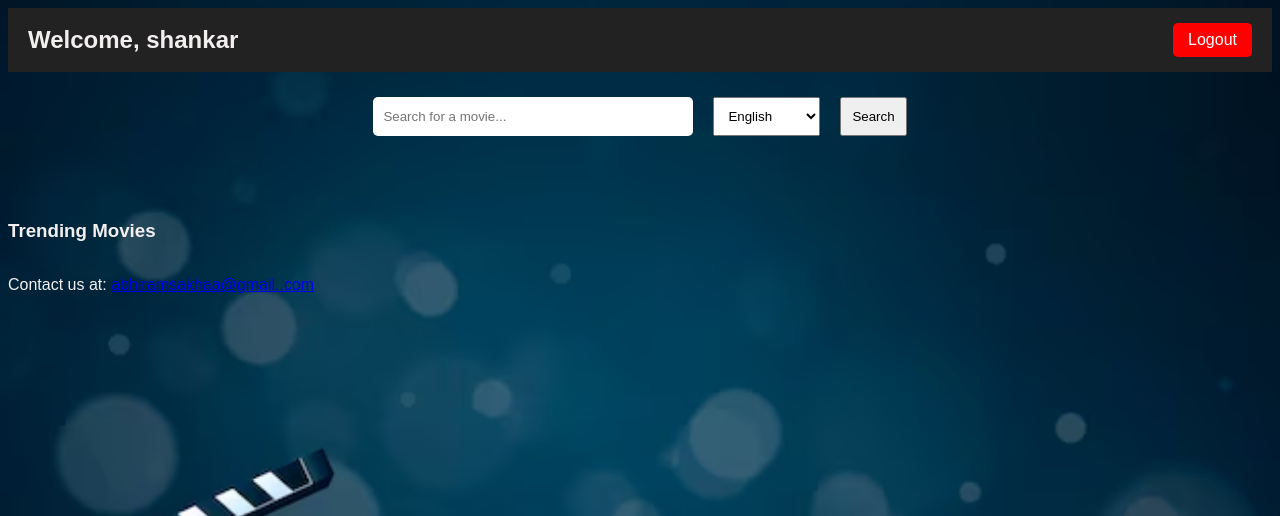
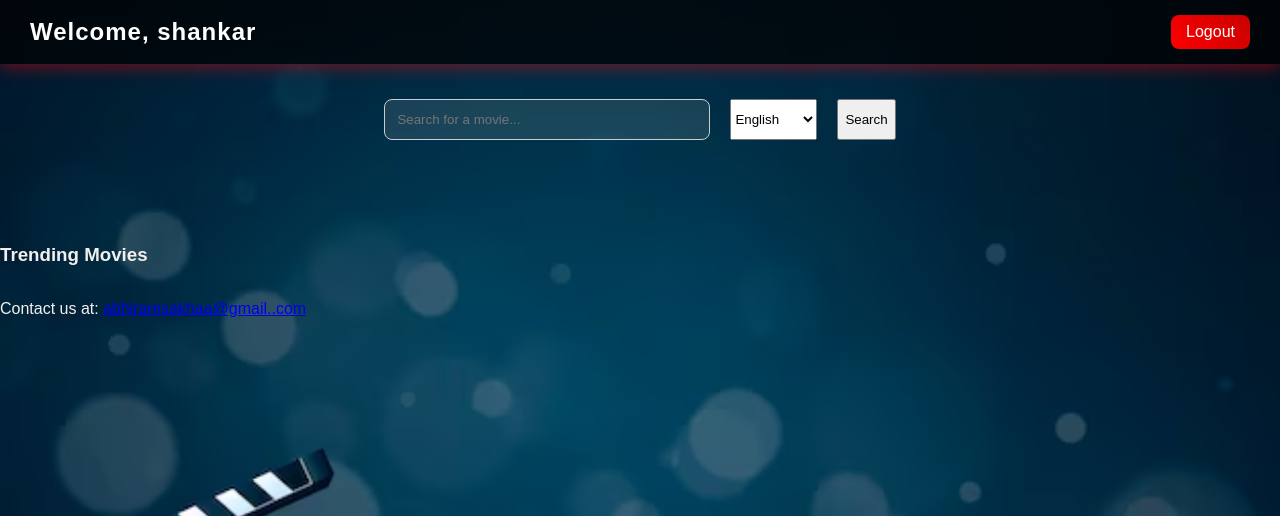
Before and after one commit to AbhiramSakha/Mvr, a Flask app: page / in a window 1280 px wide. Shown: the top 516 px of the page. Run offline with Flask 3, Linux system fonts and the light colour scheme; a user stored in the database is signed in.

Commit message:
Update styles.css

```diff
--- a/static/styles.css
+++ b/static/styles.css
@@ -2,9 +2,12 @@
 body {
     background-image: url('/static/images/movie2.jpg');
     background-size: cover;
+    background-attachment: fixed;
     background-color: #000;
-    font-family: Arial, sans-serif;
+    font-family: 'Poppins', sans-serif;
     color: rgb(243, 239, 239);
+    margin: 0;
+    padding: 0;
 }
 
 /* Navbar */
@@ -12,59 +15,75 @@ body {
     display: flex;
     justify-content: space-between;
     align-items: center;
-    padding: 15px 20px;
-    background-color: #222;
+    padding: 15px 30px;
+    background-color: rgba(0, 0, 0, 0.7);
+    backdrop-filter: blur(4px);
+    box-shadow: 0 4px 15px rgba(255, 0, 0, 0.4);
+    position: sticky;
+    top: 0;
+    z-index: 1000;
 }
 
 .navbar h2 {
     margin: 0;
+    font-weight: 600;
+    color: #fff;
+    letter-spacing: 1px;
 }
 
 .logout-btn {
     text-decoration: none;
     color: white;
-    background-color: red;
+    background: linear-gradient(45deg, #ff0000, #c70000);
     padding: 8px 15px;
-    border-radius: 5px;
+    border-radius: 8px;
+    transition: background 0.3s ease;
 }
 
 .logout-btn:hover {
-    background-color: darkred;
+    background: linear-gradient(45deg, #c70000, #800000);
 }
 
 /* Search Bar */
 .search-container {
-    margin: 20px auto;
+    margin: 30px auto;
     display: flex;
     justify-content: center;
     gap: 10px;
+    flex-wrap: wrap;
 }
 
 .search-container input {
     width: 300px;
-    padding: 10px;
-    border-radius: 5px;
-    border: none;
+    padding: 12px;
+    border-radius: 8px;
+    border: 1px solid #ccc;
+    outline: none;
+    background: rgba(255,255,255,0.1);
+    color: #fff;
 }
 
 .search-btn {
-    background-color: red;
+    background: linear-gradient(45deg, #ff0000, #c70000);
     color: white;
     border: none;
-    padding: 10px 15px;
+    padding: 12px 20px;
+    border-radius: 8px;
     cursor: pointer;
+    transition: background 0.3s ease;
 }
 
 .search-btn:hover {
-    background-color: darkred;
+    background: linear-gradient(45deg, #c70000, #800000);
 }
 
-/* Search Results (Horizontally Aligned) */
+/* Search Results */
 .search-results {
-    margin: 20px auto;
+    margin: 30px auto;
     text-align: center;
 }
 
+/* Keep animated movie track unchanged, just modernize movie card */
 #movie-results {
     display: flex;
     overflow-x: auto;
@@ -155,7 +169,7 @@ body {
     overflow: hidden;
     position: relative;
     width: 100%;
-    margin-top: 20px;
+    margin-top: 30px;
 }
 
 .movie-track {
@@ -181,22 +189,14 @@ body {
     100% { transform: translateX(0%); }
 }
 
-/* Search Bar */
-.search-container {
-    text-align: center;
-    margin: 20px 0;
-}
-
+/* search container duplicate (cleaned up) */
 .search-container input, .search-container select, .search-container button {
-    padding: 10px;
     margin: 5px;
 }
 
-/* Search Results */
-.search-results {
-    display: flex;
-    flex-wrap: wrap;
-    justify-content: center;
-    gap: 10px;
-    margin-top: 10px;
+/* consistent typography for movie details */
+.movie p {
+    font-family: 'Poppins', sans-serif;
+    font-weight: 400;
+    color: #eee;
 }
```
Also changed, not shown: other parts of static/styles.css (+21 -32 lines).
